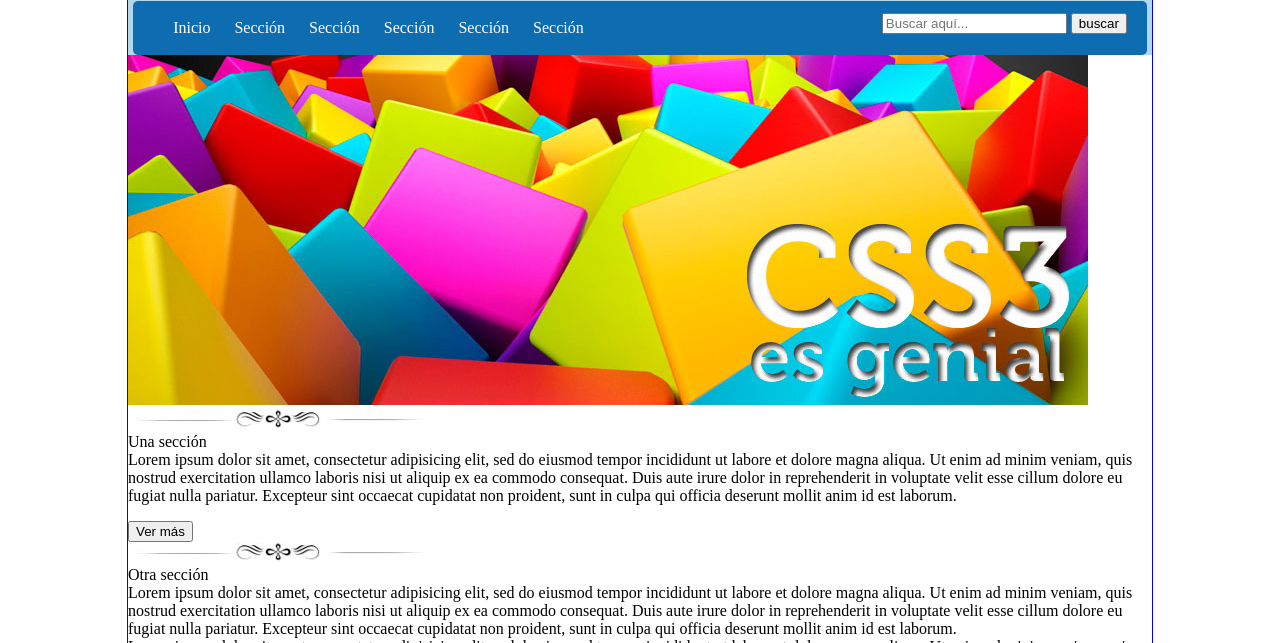
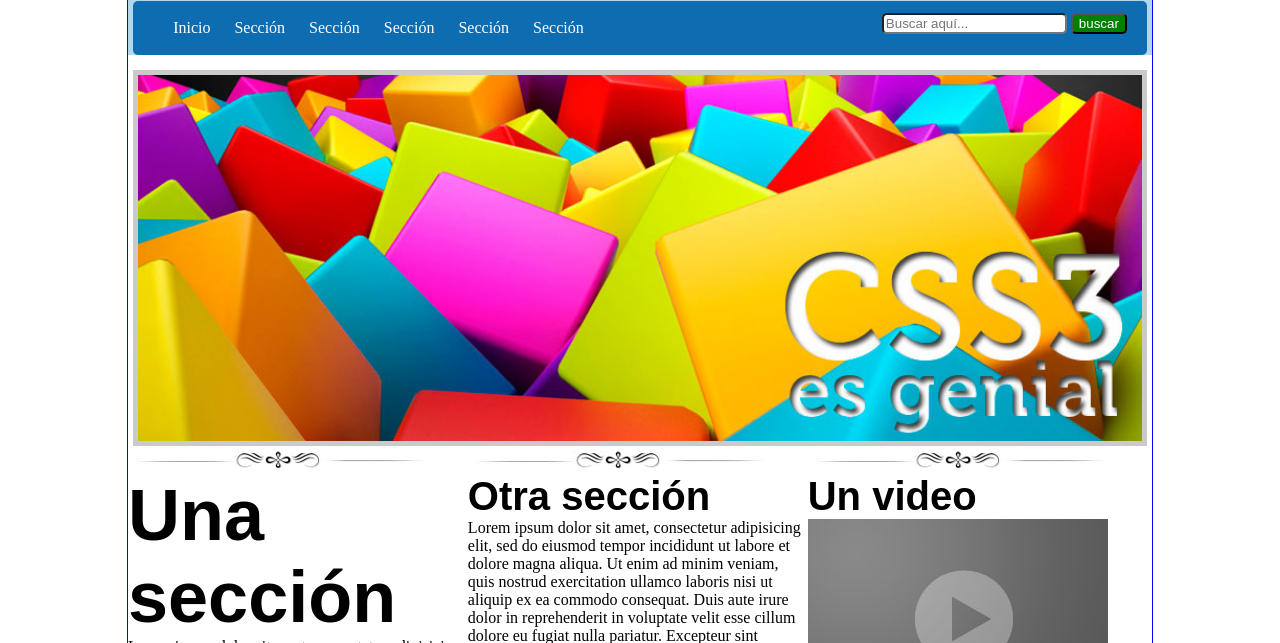
Before and after one commit to joselineem/pw2171, a plain HTML site: page practica01css/index.html in a window 1280 px wide. Shown: the part 157-800 px from the top of the page. Drawn offline with Linux system fonts and the light colour scheme.

Commit message:
PracticaCSS301-casiTerminada

```diff
--- a/practica01css/CSS/estilos.css
+++ b/practica01css/CSS/estilos.css
@@ -8,6 +8,13 @@
 	float:right;
 	margin-right: 20px;
 	margin-top: -40px;
+}
+form input{ /*todos los inputs en form*/
+	border-radius: 5px;
+}
+form input[type="button"]{
+	background: green;
+	color: white;
 }
 header{
 	background: #B3D8EB;
@@ -28,3 +35,36 @@
 #logo{
 	margin-top: -150px;
 }
+/*Para cambiar el contenido del texto
+(el contenido del cuadro) usamos el text align*/
+#Seccion01 article{
+	/*border: 1px solid red;*/
+	text-align: center;
+}
+#Seccion01 article img{
+	border: 5px solid rgba(150,150,150,0.5);
+	margin-top: 15px;
+	width: 98%;
+}
+#seccion02 article{
+  	display: inline-block;
+  	vertical-align: top;
+	width: 32.8%
+}
+#seccion02 article input{
+	border-radius: 5px;
+	background: white;
+	color:blue;
+	margin: 0px 35%;
+}
+.unaSeccion, .otraSeccion{
+	font-weight: bold; /*negritas*/
+	font-family: sans-serif;
+}
+.unaSeccion{
+	font-size: 4.5em;
+
+}
+.otraSeccion{
+	font-size: 2.5em;
+}
--- a/practica01css/index.html
+++ b/practica01css/index.html
@@ -27,16 +27,16 @@
 			</form>
 		</nav>
 	</header>
-	<section>
+	<section id= "Seccion01">
 		<article>
 			<img src="img/slide2.jpg">
 		</article>
 	</section>
-	<section>
+	<section id="seccion02">
 		<article>
 			<img src="img/separador.jpg">
 			<br>
-			Una sección
+			<span class="unaSeccion">Una sección</span>
 			<br>
 			Lorem ipsum dolor sit amet, consectetur adipisicing elit, sed do eiusmod
 			tempor incididunt ut labore et dolore magna aliqua. Ut enim ad minim veniam,
@@ -50,7 +50,7 @@
 		<article>
 			<img src="img/separador.jpg">
 			<br>
-			Otra sección
+			<span class="otraSeccion">Otra sección</span>
 			<br>
 			Lorem ipsum dolor sit amet, consectetur adipisicing elit, sed do eiusmod
 			tempor incididunt ut labore et dolore magna aliqua. Ut enim ad minim veniam,
@@ -71,7 +71,7 @@
 		<article>
 			<img src="img/separador.jpg">
 			<br>
-			Un video
+			<span class="otraSeccion">Un video</span>
 			<br>
 			<img src="img/video.jpg">
 		</article>
```
